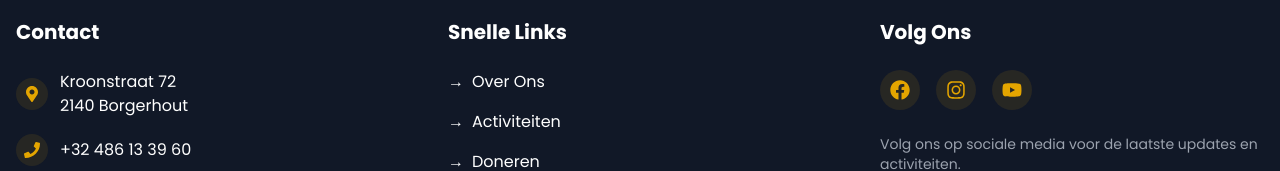
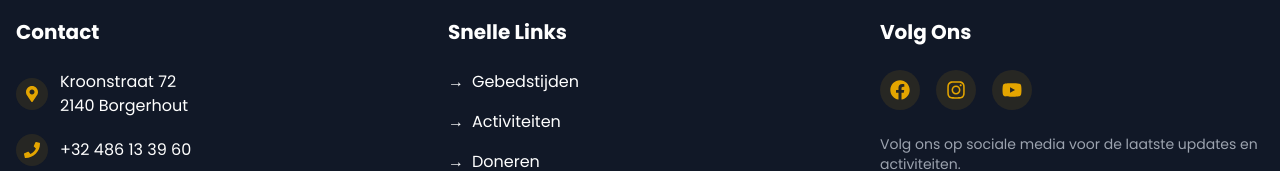
Before and after one commit to nabil-ziani/de-kroon, a Next.js app: page / in a window 1280 px wide. Shown: the part 4186-4357 px from the top of the page. Built offline with nearby package versions, Linux system fonts and the light colour scheme; no server answers; the database is empty.

Commit message:
add quick link

```diff
--- a/components/footer.tsx
+++ b/components/footer.tsx
@@ -43,9 +43,9 @@ export default function Footer() {
                         <h3 className="text-xl font-bold mb-6">Snelle Links</h3>
                         <div className="space-y-4">
                             <p>
-                                <Link href="/over-ons" className="hover:text-crown transition-colors flex items-center space-x-2">
+                                <Link href="/gebedstijden" className="hover:text-crown transition-colors flex items-center space-x-2">
                                     <span>→</span>
-                                    <span>Over Ons</span>
+                                    <span>Gebedstijden</span>
                                 </Link>
                             </p>
                             <p>
```
